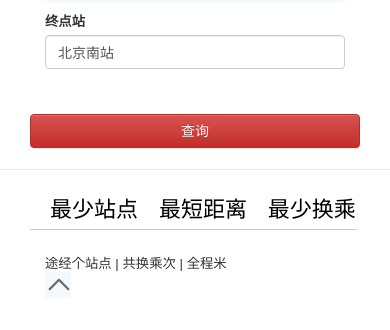
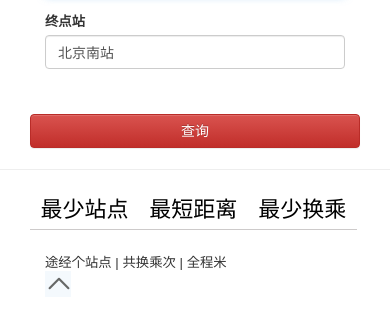
Before and after one commit to JerryC123/Subway, a Django app: page / in a window 390 px wide. Shown: the part 134-464 px from the top of the page. Run offline with Django 3.2, Linux system fonts and the light colour scheme; some libraries are stand-ins or nearby versions.

Commit message:
移动端v5

```diff
--- a/static/css/style.css
+++ b/static/css/style.css
@@ -52,7 +52,9 @@ html, body {
       color: #000000; /* 文字颜色 */
       display: block; /* 此元素将显示为块级元素，此元素前后会带有换行符 */
       line-height: 1.35em; /* 行高 */
-      padding: 4px 20px; /* 内部填充的距离 */
+      padding-top:4px;
+      padding-bottom:4px;
+      /*padding: 4px 20px;*/ /* 内部填充的距离 */
       text-decoration: none; /* 不显示超链接下划线 */
       white-space: nowrap; /* 对于文本内的空白处，不会换行，文本会在在同一行上继续，直到遇到 <br> 标签为止。 */
       border-bottom: 1px #cdcaca solid;
--- a/templates/index.html
+++ b/templates/index.html
@@ -64,10 +64,10 @@
         </div>
         <hr>
         <div class="row">
-            <div class="col-md-3"></div>
-            <div class="col-md-6">
+            <div class="col-md-3 col-xs-12"></div>
+            <div class="col-md-6 col-xs-12">
                 <div class="row">
-                    <div class="col-md-12">
+                    <div class="col-md-12 col-xs-12">
                         <div class="menu">
                             <ul>
                                 <li><a ng-click="get1();" class="tab_a" ng-mouseover="get1()">最少站点</a></li>
@@ -84,7 +84,7 @@
             <div class="col-md-3"></div>
             <div class="col-md-6">
                 <div class="row solution">
-                    <div class="col-md-12 col-sm-12">
+                    <div class="col-md-12 col-sm-12 col-xs-12" >
                         <div class="row">
                             <div class="col-md-12 col-sm-12">
                                     <div class="subway_line" ng-repeat="r in data.route">
```
